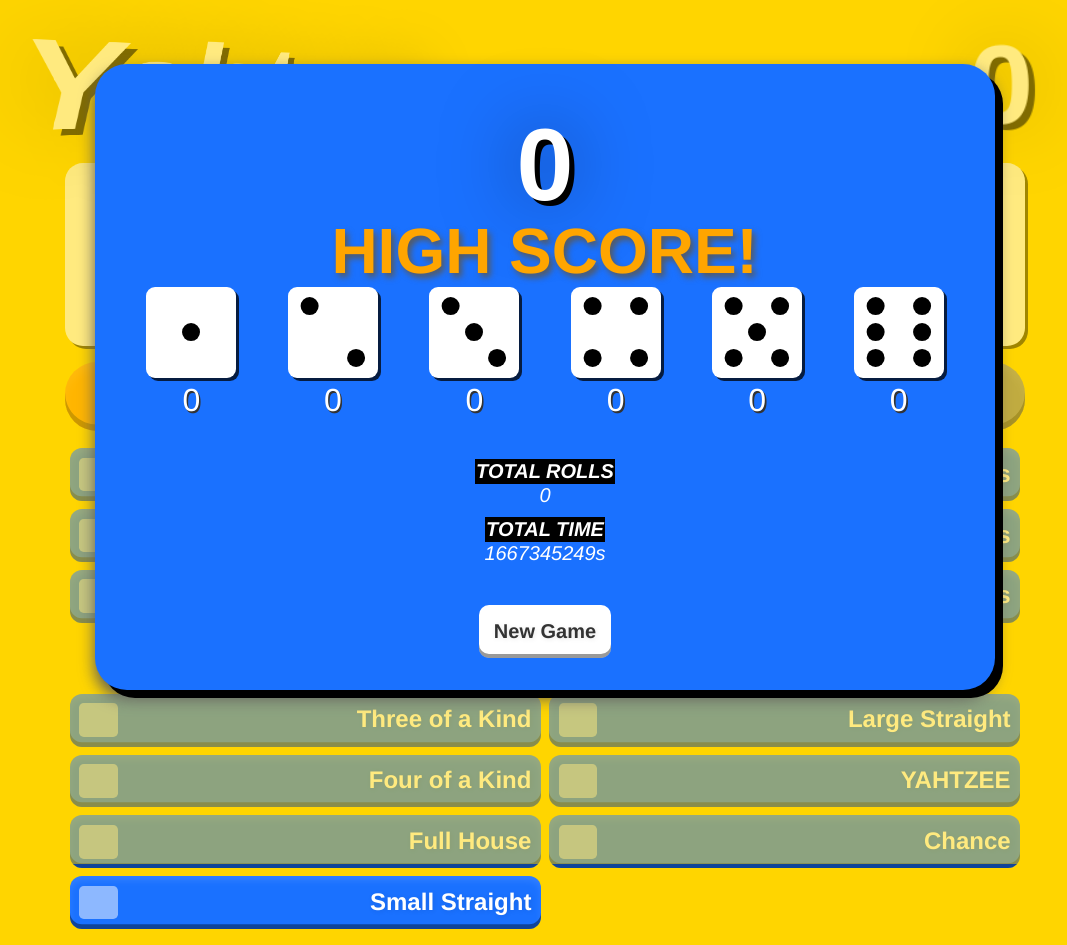
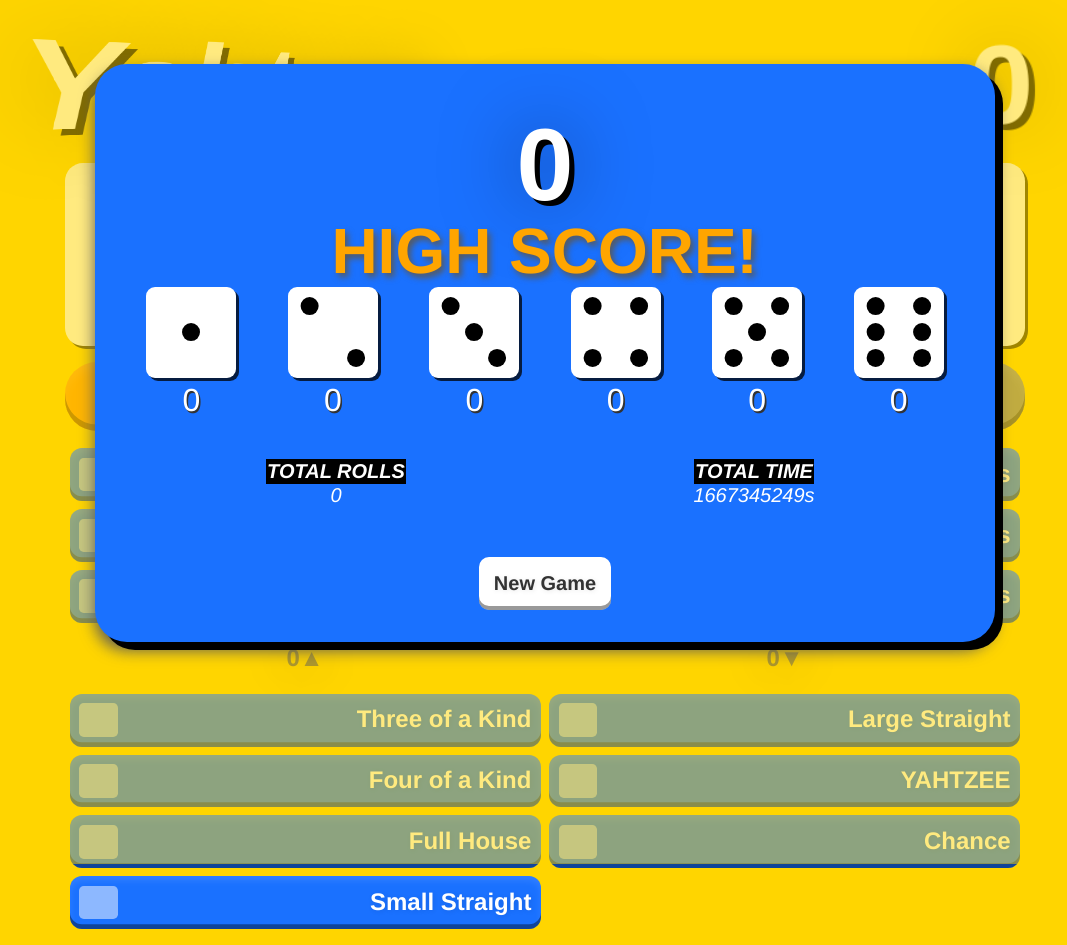
Before and after one commit to bbanting/react-trial, a React (Create React App) app: page / in a window 1280 px wide. Shown: the whole page, without its empty margins (95-1162 px from the left). Built offline with nearby package versions, Linux system fonts and the light colour scheme.

Commit message:
Made .misc-stats into a grid; reorganized component structure

```diff
--- a/src/App.js
+++ b/src/components/App.js
@@ -1,10 +1,12 @@
 import React, { useState, useEffect, useRef } from 'react';
-import {STATE, HANDS, range, getDiceValues, getCounts, getScoreCookie, setScoreCookie} from "./util";
+import {STATE, HANDS, range, getDiceValues, getScoreCookie, setScoreCookie} from "../util";
 import DiceSection, {RollButton} from './DiceSection';
 import ScoringSection, {PlayButton} from "./ScoringSection";
+import Stats from "./Stats";
+import ScoreDisplay from "./ScoreDisplay";
 
 
-function Game(props) {
+function App() {
   /**A component to contain the game functionality. */
   const [gameState, setGameState] = useState(STATE.BEGIN);
   const [rolls, setRolls] = useState(3);
@@ -113,8 +115,6 @@
         dice={dice}
         />
 
-      {/* <NewGameButton resetFunc={newGame} /> */}
-
     </div>
 
     {gameState && <Stats
@@ -129,88 +129,4 @@
 }
 
 
-function NewGameButton({resetFunc}) {
-  return (
-    <button className="newgamebtn" onClick={resetFunc}>
-      New Game
-    </button>
-  );
-}
-
-
-function ScoreDisplay({score}) {
-  /**Displays the current score. */
-  return (
-    <div className="score">
-      {score}
-    </div>
-  )
-}
-
-
-function Stats({ gameState, diceHist, time, score, isHighscore, resetFunc}) {
-  /**Displays the stats for the current game. */
-  const placeholder = {1:0, 2:0, 3:0, 4:0, 5:0, 6:0};
-  const counts = {...placeholder, ...getCounts(diceHist)};
-  const dieClassNames = ["one", "two", "three", "four", "five", "six"];
-  const style = gameState === STATE.FINISH ? {style: {opacity: "100%"}} : {};
-
-  return (
-    <div className="stats-overlay">
-      <div className="stats-inner">
-        <div className="score">{score}</div>
-        {1 && <p className="highscore-note">HIGH SCORE!</p>} {/**isHighscore needs to get fixed */}
-
-        <div className="die-tallies">
-        {Object.values(counts)
-          .map((count, i) => {
-            return (
-              <div>
-              <div key={i} className="die">
-                <svg
-                  className={dieClassNames[i]}
-                  width="250" height="250"
-                  viewBox="0 0 250 250"
-                  fill="none" xmlns="http://www.w3.org/2000/svg">
-                  <rect id="Square" width="250" height="250" rx="20"/>
-                  <circle className="dot1" cx="60" cy="53" r="25"/>
-                  <circle className="dot2" cx="189" cy="53" r="25"/>
-                  <circle className="dot3" cx="60" cy="125" r="25"/>
-                  <circle className="dot4" cx="125" cy="125" r="25"/>
-                  <circle className="dot5" cx="189" cy="125" r="25"/>
-                  <circle className="dot6" cx="60" cy="197" r="25"/>
-                  <circle className="dot7" cx="189" cy="197" r="25"/>
-                </svg>
-              </div>
-              <div className="tally">{count}</div>
-              </div>
-            )
-        })}
-        </div>
-
-        <div className="misc-stats">
-          <div className="stat">
-            <p>Total rolls</p>
-            <p>{diceHist ? (diceHist.length / 5) : 0}</p> {/*fix this*/}
-          </div>
-          <div className="stat">
-            <p>Total time</p>
-            <p>{time / 1000}s</p> {/**write a time display func */}
-          </div>
-        </div>
-
-        <NewGameButton resetFunc={resetFunc} />
-      </div>
-    </div>
-  )
-}
-
-
-function App() {
-  return (
-    <Game />
-  );
-}
-
-
 export default App;
--- a/src/DiceSection.js
+++ b/src/components/DiceSection.js
@@ -1,5 +1,5 @@
 import {useEffect, useRef} from "react";
-import {STATE} from "./util";
+import {STATE} from "../util";
 
 
 const shapeClasses = {
--- /dev/null
+++ b/src/components/NewGameButton.js
@@ -0,0 +1,7 @@
+export default function NewGameButton({resetFunc}) {
+    return (
+      <button className="newgamebtn" onClick={resetFunc}>
+        New Game
+      </button>
+    );
+  }
--- /dev/null
+++ b/src/components/ScoreDisplay.js
@@ -0,0 +1,8 @@
+export default function ScoreDisplay({score}) {
+    /**Displays the current score. */
+    return (
+      <div className="score">
+        {score}
+      </div>
+    )
+  }
--- a/src/ScoringSection.js
+++ b/src/components/ScoringSection.js
@@ -1,4 +1,4 @@
-import {HANDS, STATE, getDiceValues} from "./util";
+import {HANDS, STATE, getDiceValues} from "../util";
 
 
 function PlayButton({scores, setScores, dice, setDice, selected, setSelected, yahtzees, setYahtzees, gameState}) {
--- /dev/null
+++ b/src/components/Stats.js
@@ -0,0 +1,60 @@
+import {STATE, getCounts} from "../util";
+import NewGameButton from "./NewGameButton";
+
+
+export default function Stats({ gameState, diceHist, time, score, isHighscore, resetFunc}) {
+    /**Displays the stats for the current game. */
+    const placeholder = {1:0, 2:0, 3:0, 4:0, 5:0, 6:0};
+    const counts = {...placeholder, ...getCounts(diceHist)};
+    const dieClassNames = ["one", "two", "three", "four", "five", "six"];
+    const style = gameState === STATE.FINISH ? {style: {opacity: "100%"}} : {};
+
+    return (
+      <div className="stats-overlay">
+        <div className="stats-inner">
+          <div className="score">{score}</div>
+          {1 && <p className="highscore-note">HIGH SCORE!</p>} {/**isHighscore needs to get fixed */}
+
+          <div className="die-tallies">
+          {Object.values(counts)
+            .map((count, i) => {
+              return (
+                <div>
+                <div key={i} className="die">
+                  <svg
+                    className={dieClassNames[i]}
+                    width="250" height="250"
+                    viewBox="0 0 250 250"
+                    fill="none" xmlns="http://www.w3.org/2000/svg">
+                    <rect id="Square" width="250" height="250" rx="20"/>
+                    <circle className="dot1" cx="60" cy="53" r="25"/>
+                    <circle className="dot2" cx="189" cy="53" r="25"/>
+                    <circle className="dot3" cx="60" cy="125" r="25"/>
+                    <circle className="dot4" cx="125" cy="125" r="25"/>
+                    <circle className="dot5" cx="189" cy="125" r="25"/>
+                    <circle className="dot6" cx="60" cy="197" r="25"/>
+                    <circle className="dot7" cx="189" cy="197" r="25"/>
+                  </svg>
+                </div>
+                <div className="tally">{count}</div>
+                </div>
+              )
+          })}
+          </div>
+
+          <div className="misc-stats">
+            <div className="stat">
+              <p>Total rolls</p>
+              <p>{diceHist ? (diceHist.length / 5) : 0}</p> {/*fix this*/}
+            </div>
+            <div className="stat">
+              <p>Total time</p>
+              <p>{time / 1000}s</p> {/**write a time display func */}
+            </div>
+          </div>
+
+          <NewGameButton resetFunc={resetFunc} />
+        </div>
+      </div>
+    )
+  }
--- a/src/index.css
+++ b/src/index.css
@@ -338,6 +338,8 @@
 }
 
 .misc-stats {
+  display: grid;
+  grid-template-columns: 1fr 1fr;
   font-size: 1.25em;
   margin: 2em 0;
   font-style: italic;
@@ -442,4 +444,8 @@
   .main {
     width: 100%;
   }
+
+  .misc-stats {
+    display: block;
+  }
 }
--- a/src/index.js
+++ b/src/index.js
@@ -1,7 +1,7 @@
 import React from 'react';
 import ReactDOM from 'react-dom/client';
 import './index.css';
-import App from './App';
+import App from './components/App';
 import reportWebVitals from './reportWebVitals';
 
 const root = ReactDOM.createRoot(document.getElementById('root'));
```
Also changed, not shown: src/util.js (line endings or trailing spaces), 1 other file (tests, documents, lock files or other folders).
